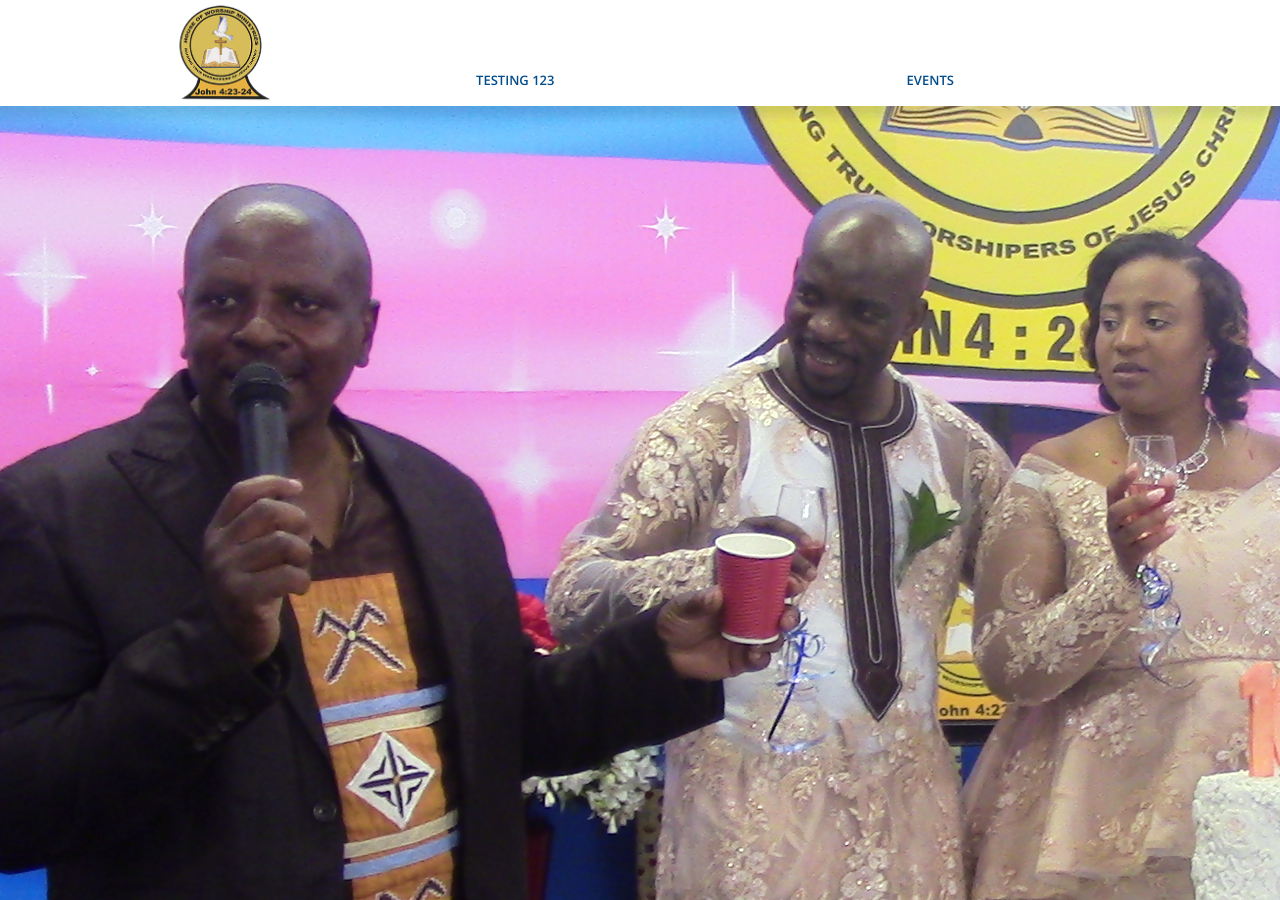
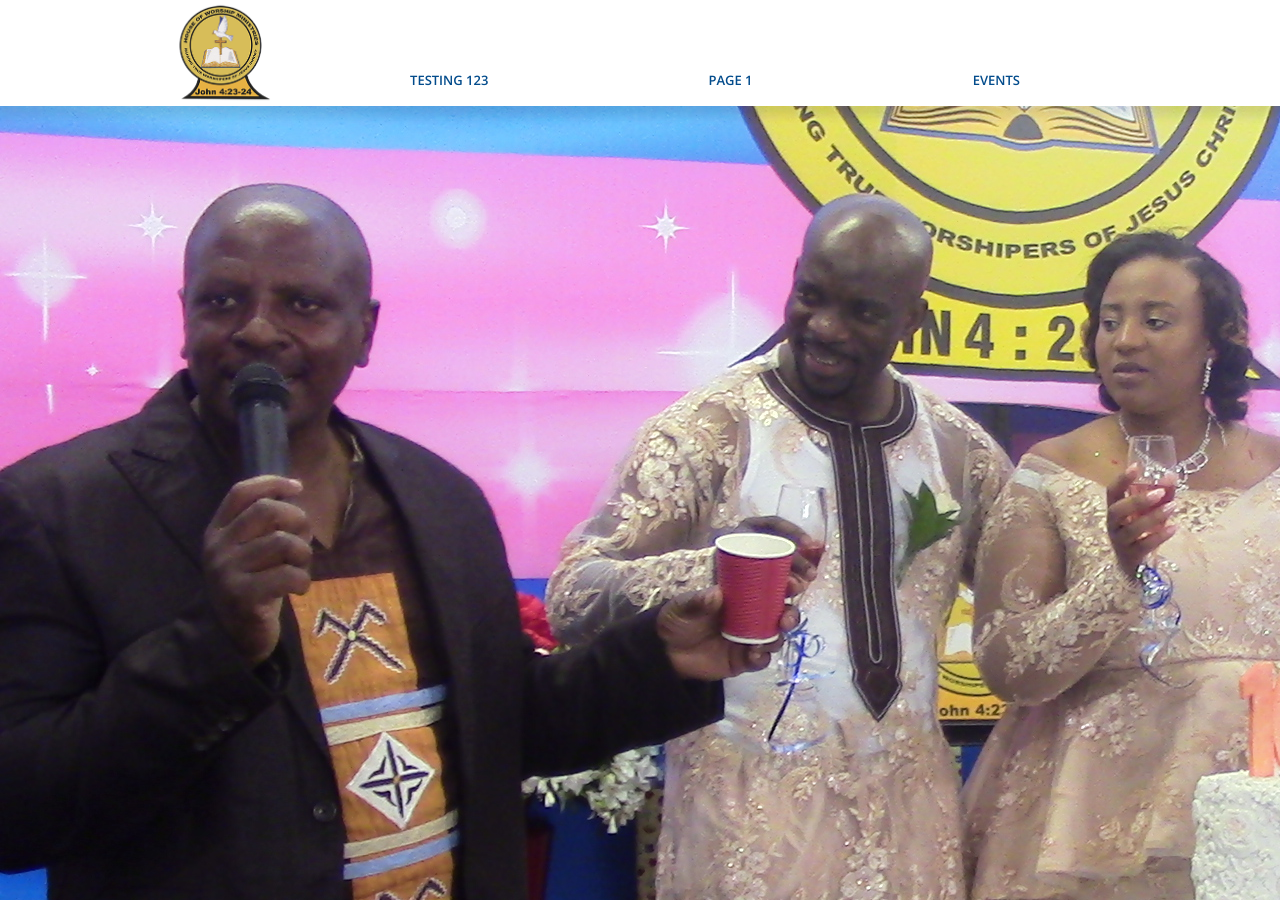
Before and after one commit to riyaadh47/hilary, a Jekyll site: the page built from index.html, in a window 1280 px wide and 900 px high. Built offline with Jekyll 4.4.1, drawn with Linux system fonts in a browser that asks for light colours.

Commit message:
Update from Forestry.io - Updated page-1.html

```diff
--- a/_pages/page-1.html
+++ b/_pages/page-1.html
@@ -1,6 +1,9 @@
 ---
 title: Page 1
 date: 2018-10-23 22:29:42 +0200
-published: false
+layout: page
+order: ''
+description: Page 1
+jumbotron: ''
 
 ---
```
